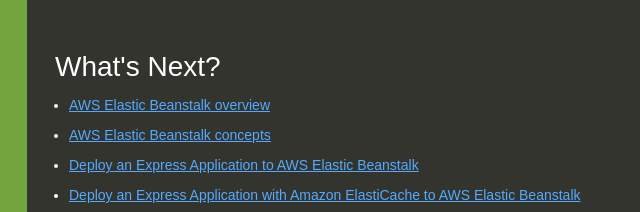
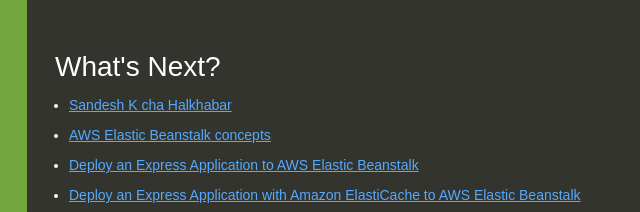
Before and after one commit to sauravshakya1/samplerepo, a website: page nodejs 2/index.html in a window 1280 px wide. Shown: the top 212 px of the page, 613-1253 px from the left. Drawn offline with Linux system fonts and the light colour scheme.

Commit message:
changed aws

```diff
--- a/nodejs 2/index.html
+++ b/nodejs 2/index.html
@@ -81,7 +81,7 @@
     <div class="linksColumn">
       <h2>What's Next?</h2>
       <ul>
-        <li><a href="http://docs.aws.amazon.com/elasticbeanstalk/latest/dg/Welcome.html">AWS Elastic Beanstalk overview</a></li>
+        <li><a href="http://docs.aws.amazon.com/elasticbeanstalk/latest/dg/Welcome.html">Sandesh K cha Halkhabar</a></li>
         <li><a href="http://docs.aws.amazon.com/elasticbeanstalk/latest/dg/concepts.html">AWS Elastic Beanstalk concepts</a></li>
         <li><a href="http://docs.aws.amazon.com/elasticbeanstalk/latest/dg/create_deploy_nodejs_express.html">Deploy an Express Application to AWS Elastic Beanstalk</a></li>
         <li><a href="http://docs.aws.amazon.com/elasticbeanstalk/latest/dg/create_deploy_nodejs_express_elasticache.html">Deploy an Express Application with Amazon ElastiCache to AWS Elastic Beanstalk</a></li>
```
